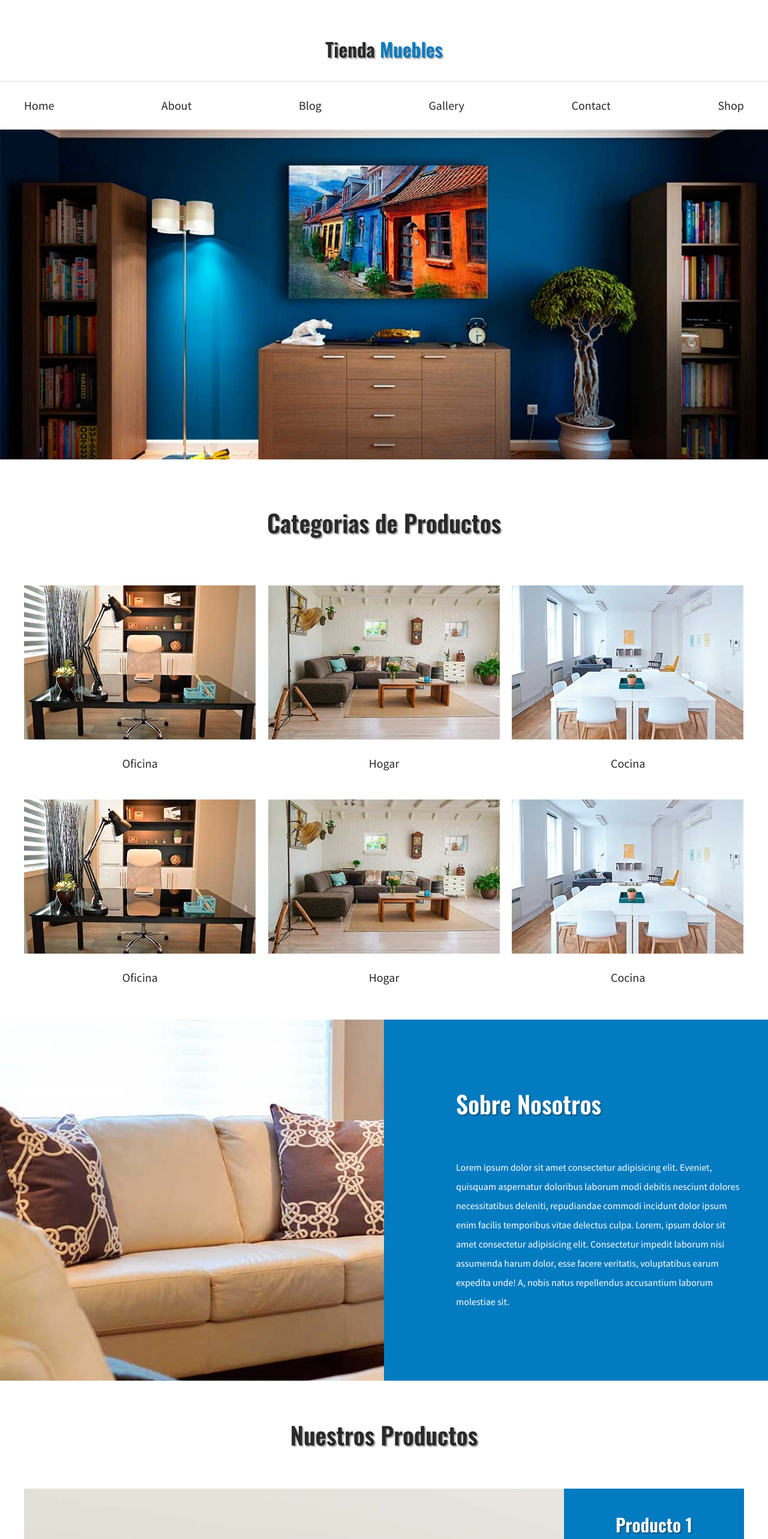
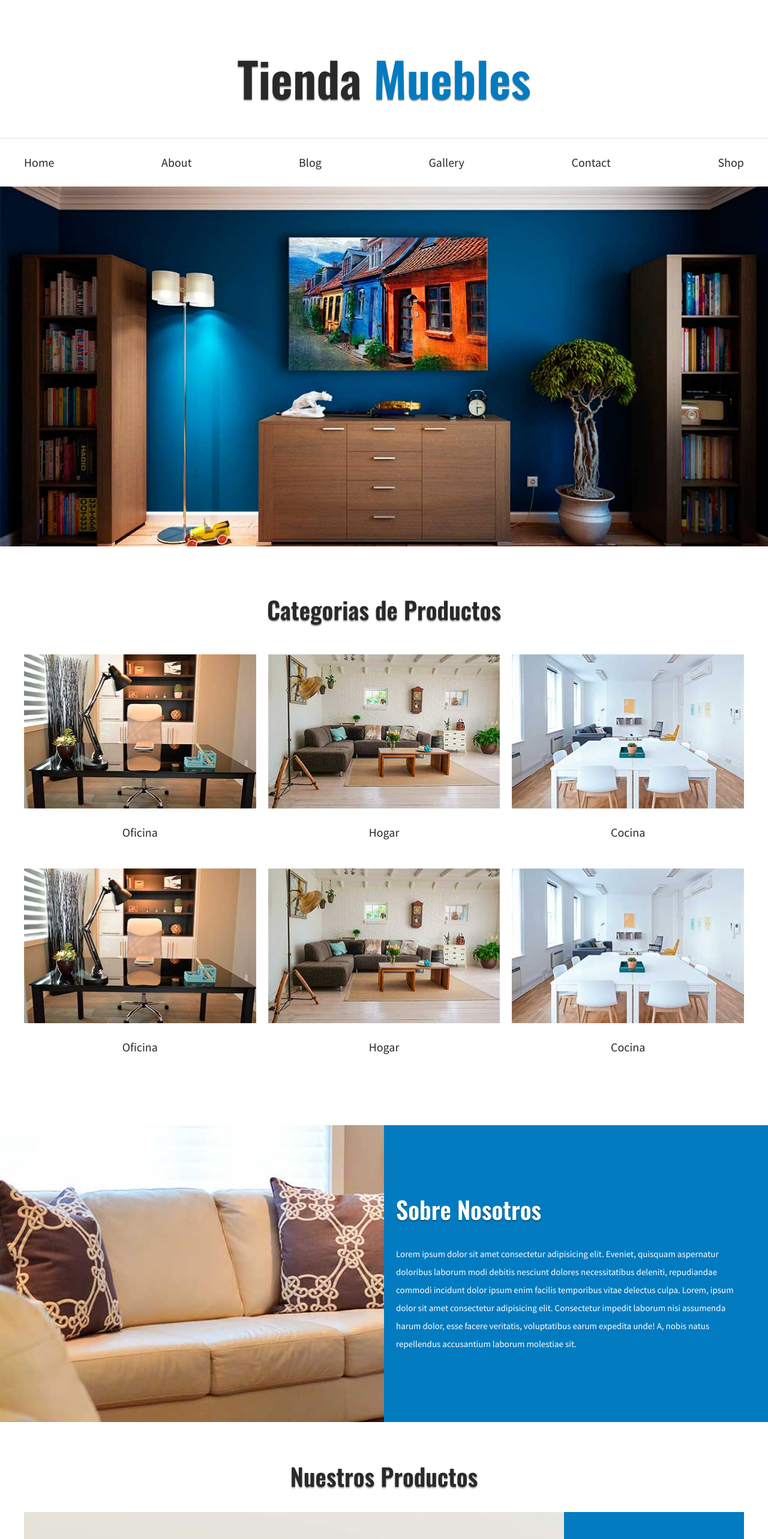
Before and after one commit to jestebanvelasquez/ecommerce-furniture, a React (Vite) app: page / in a window 1280 px wide. Shown: the top 2566 px of the page at 60% size. Built offline with nearby package versions, Linux system fonts and the light colour scheme.

Commit message:
responsive desing

```diff
--- a/src/App.css
+++ b/src/App.css
@@ -11,8 +11,6 @@ html {
 
 body {
     font-family: 'Source Sans Pro', sans-serif;
-    font-weight: 400;
-    font-size: 1.6rem;
     line-height: 2;/* espacio entre letra*/
     color: #2a2929;
 
@@ -26,23 +24,44 @@ body {
 
 /***************************** Definiendo estilos Globals *****************************************/
 
-h1, h2, h3 {
+h1,
+h2,
+h3,
+h4 {
     font-family: 'Oswald', sans-serif;
-    margin:0 0 5rem 0;/* eliminando el margin del texto que trae por defecto  por defecto*/
-    text-shadow: 0.2rem 0.2rem 0.2rem #21212171;
+    margin:0 0 2rem 0;/* eliminando el margin del texto que trae por defecto  por defecto*/
+    text-shadow: 0rem 0.2rem 0.2rem #21212171;
 }
 
 
-h1{
-font-size: 6rem;
+h4{
+    font-size: 5rem;
 }
+@media (min-width: 768px){
+    h4{
+        font-size: 8rem;
+    }
+}
+
+h2{
+    font-size: 3rem;
+
+}
+
+@media (min-width: 768px){
     h2{
         font-size: 4rem;
-
+    }
 }
 h3{
     font-size: 3rem;
 
+}
+
+@media (min-width: 768px){
+    h3{
+        font-size: 4rem;
+    }
 }
 
 
@@ -50,9 +69,19 @@ h3{
 a {
     text-decoration: none;
     color:#2a2929;
+    font-size: 2rem;
 }
 
-
+@media (min-width: 768px){
+    p{
+        font-size: 1.3rem;
+    }
+}
+@media (min-width: 1024px){
+    p{
+        font-size: 1.5rem;
+    }
+}
 
 /************ dando el ancho a la pagina  *****************/
 .contenedor {
@@ -61,6 +90,7 @@ a {
     /* margin: 0 auto; */
     margin-inline: auto;
 }
+
 
 /************ imagenes no se desborden *****************/
 /* para que todas las imagenes no se desborden, esto hara que siempre sean relativas al tamaño del padre */
@@ -127,6 +157,7 @@ dar formato, color etc */
     margin-top: 5rem;
     text-align: center;
     text-transform:capitalize ;
+    /* font-size: 10rem; */
 }
 .header-title span {
     color: #037bc0
@@ -156,13 +187,20 @@ dar formato, color etc */
     /* padding: 50px 0 30px 20px; o tambien  */
     padding: 2rem 0px;
     display: flex;
+    flex-direction: column;
+    align-items: center;
+}
+@media (min-width: 768px){
+    .nav-ppal{
         justify-content: space-between;
-    align-items: center;
+        flex-direction: row;
+    }
 }
 .nav-ppal a {
     font-size: 2rem;
     text-transform: capitalize;
 }
+
 
 /*  ************** Imagen Background Hero 'HomePage' ***************  */
 
@@ -171,19 +209,47 @@ dar formato, color etc */
     background-repeat: no-repeat;
     background-size: cover;
     background-position: center center;/* para posicionar la imagen en 'x' - 'y' solo los backgroundsimg: tambien center, right, left etc..*/
-    height: 55rem;
+    height: 25rem;
 }
 
+@media (min-width: 768px){
+    .hero{
+        height: 60rem;
+
+    }
+}
+@media (min-width: 1600px){
+    .hero{
+        height: 80rem;
+    }
+}
 
 /*  ************** CATEGORIAS  : APLICANDO GRID LAYOUT  ***************  */
 
 .categorias{
-    padding-top: 5rem;
+    padding: 5rem 0;
 }
 .categorias h2{
     padding: 1.5rem;
 }
+.categoria img{
+    width: 100%;
+}
+.categoria{
+    margin-bottom: 2rem;
+}
+@media (min-width: 768px){
+    .categoria{
+        margin-bottom: 0;
+    }
+}
 
+.listado-categories {
+    margin-bottom: 1rem;
+}
+
+
+@media (min-width: 768px){
     .listado-categories {
         display: grid ;
         /* crea contenedores segun la cantidad que necesites columnas o filas:rows */
@@ -196,6 +262,8 @@ dar formato, color etc */
         grid-template-columns: repeat(3, 1fr) ;
         gap: 2rem;
         /* background-color: aquamarine; */
+    }
+
 }
 
 /* recuerda que los 'a' tienen un display inline o no se pueden alinear, si se cambia a display block si */
@@ -218,7 +286,17 @@ dar formato, color etc */
 
 /*  ************** ABOUT  : APLICANDO FLEXBOX  ***************  */
 
+.sobre-nosotros{
+        background-image: linear-gradient(to bottom, transparent 50%, #037bc0 50%, #037bc0 100%),url('./assets/nosotros.jpg');
+        padding: 10rem 0;
+        background-position: top center;/* posicion dentro de la imagen url que se quiere mostrar*/
+        background-repeat: no-repeat;/* todas las imagenes se repiten por defecto, con esto no lo hara*/
+        background-size: 100%, 50rem;/* para organizar los tamaños, recordar que se tienen dos imagenes, el gradient y la url, se dice que la primera se muestre al 100% y la otra solo 120rem*/
+        margin-top: 3rem;
+}
 
+
+@media (min-width: 768px){
     /* paso 1  */
     .sobre-nosotros{
         /* para aplicar un lienar gradient: de izquierda a derecha, esto puede varias segun la necesidad
@@ -234,6 +312,8 @@ dar formato, color etc */
         background-repeat: no-repeat;/* todas las imagenes se repiten por defecto, con esto no lo hara*/
         background-size: 100%, 130rem;/* para organizar los tamaños, recordar que se tienen dos imagenes, el gradient y la url, se dice que la primera se muestre al 100% y la otra solo 120rem*/
         margin-top: 3rem;
+    }
+
 }
 
 /* **** CON GRID ***** */
@@ -259,14 +339,35 @@ dar formato, color etc */
 /*  HACIENDO EL PASO 2 Y 3 CON FLEXBOX */
 
 .sobre-nosotros-grid{
-    display: flex;
-    justify-content: flex-end;
+    display: grid;
+    grid-template-rows: repeat(2, 1fr);
+    /* justify-content: flex-end; */
+}
+
+@media (min-width: 768px){
+    .sobre-nosotros-grid{
+        grid-template-columns: repeat(2,1fr);
+        grid-template-rows: unset;
+        /* display: flex;
+        justify-content: flex-end; */
+    }
 }
 
 .texto-nosotros{
-    flex-basis: 40%;/* ancho del elemento*/
+    grid-row: 2 / 3;
+    padding-left: 2rem;
+    /*flex-basis: 40%;/* ancho del elemento*/
     /* padding-left: 10rem; */
+
     color:#fff;
+}
+@media (min-width: 768px){
+    .texto-nosotros{
+        grid-column: 2 / 3;
+        /*flex-basis: 40%;/* ancho del elemento*/
+        gap: 10rem;
+    }
+
 }
 
 /* CUANDO USAR GRID O FLEXBOX:
@@ -282,6 +383,10 @@ dar formato, color etc */
 
 
 /* ****************** Creando el Grid del Listado **************************** */
+
+
+@media (min-width: 768px){
+
 .listado-productos{
 display: grid;
 grid-template-columns: repeat(6, 1fr);/* creara 7 | | | | | | | lineas dentro de ellas iran los elementos*/
@@ -299,7 +404,7 @@ row-gap: 2rem;
 }
 /* utilizamos el object fit: cover para que la imagen tome todo el espacio disponible sin deformarse */
 .producto:nth-child(1) img{
-    height: 50rem;
+    height: 100%;
     width: 100%;
     object-fit: cover;
 }
@@ -345,14 +450,23 @@ row-gap: 2rem;
     grid-column-start: 5;
     grid-column-end: 7;
 }
-
+}
 /* *************************************************************************** */
 
-
+@media (min-width: 768px){
+    .producto{
+        margin-bottom: 0;
+    }
+}
 
 .producto{
 background-color: #037bc0;
+margin-bottom: 4rem;
 }
+
+/*.producto:last-of-type{/* eliminar el bottom al ultimo elemento*/
+    /* margin-bottom: 0; */
+/* } */
 
 /* aplicando animaciones a una imagen */
 
@@ -388,11 +502,15 @@ background-color: #037bc0;
     border-top: .1rem solid #e1e1e1;
     margin-top: 5rem;
     padding: 5rem;
+    text-align: center;
 }
 
+@media (min-width: 768px){
     .grid-footer{
         display: grid;
         grid-template-columns: repeat(3, 1fr);
+    }
+
 }
 
 .site-footer h3{
@@ -424,18 +542,28 @@ background-color: #037bc0;
     /* responsive grid:
     con la siguiente propiedad hacemos  que cuando llegue a un minimo se asigne un 1fr a cada elemento:  esto es sin media querys */
     grid-template-columns: repeat(auto-fit, minmax( 25rem, 1fr));/* cuando sea menor a 25rem tomara 1 fr cada elemento*/
-    gap: 10rem
+    gap: 5rem;
 }
 
 .imagen img {
     border-radius: 1rem;
+    padding: 1rem;
 }
 
-.informacion-nosostros{
+.informacion-nosotros{
     font-weight: 400;
     display: flex;
     flex-direction: column;
+    padding: 5rem;
     justify-content: center;
+    font-size: 1.5rem;
+    text-align: justify;
+    /* background-color: #d0a703; */
+}
+@media (min-width: 768px){
+    .informacion-nosotros{
+        padding: 1.2rem;
+    }
 }
 
 
@@ -446,9 +574,16 @@ background-color: #037bc0;
 
 
 .contenedor-blog{
+   padding: 1rem;
+}
+
+@media (min-width: 1024px){
+    .contenedor-blog{
         display: grid;
-    grid-template-columns: 2fr 1fr;
+        grid-template-columns: 1fr 1fr;
         column-gap: 4rem;
+        padding: 0;
+    }
 }
 
 /* colcocando borde gris al final de cada entrada */
@@ -456,6 +591,7 @@ background-color: #037bc0;
     border-bottom: .5rem solid #d8d8d8 ;
     padding-bottom: 4rem;
     margin-bottom: 4rem;
+    padding: 1rem;
 }
 
 /* si es la ultima entrada no le agregamos el bordec con: */
@@ -485,6 +621,17 @@ background-color: #037bc0;
 
 /* *************************************** Galeria Page Css ******************************************* */
 
+.galeria{
+    list-style: none;
+    padding: 1rem;/*quitar el paddign de la imagen*/
+    margin: 0; /*quitar el margin de la imagen*/
+
+}
+.galeria li{
+    margin-bottom: 4rem;
+}
+
+@media (min-width: 768px){
 
     .galeria{
         list-style: none;
@@ -493,6 +640,11 @@ background-color: #037bc0;
         display: grid;
         grid-template-columns: repeat(3, 2fr);
         gap: 2rem;
+    }
+    .galeria li{
+        margin-bottom: 0;
+    }
+
 }
 
 .galeria img {
--- a/src/components/Header.tsx
+++ b/src/components/Header.tsx
@@ -2,8 +2,8 @@ import React from 'react'
 
 export const Header = () => {
   return (
-    <header className='header-title'>
-        <h1>Tienda <span>muebles</span></h1>
+    <header >
+        <h4 className='header-title'> Tienda <span>muebles</span></h4>
     </header>
   )
 }
```
Lines whose indentation alone changed are shown as unchanged.
